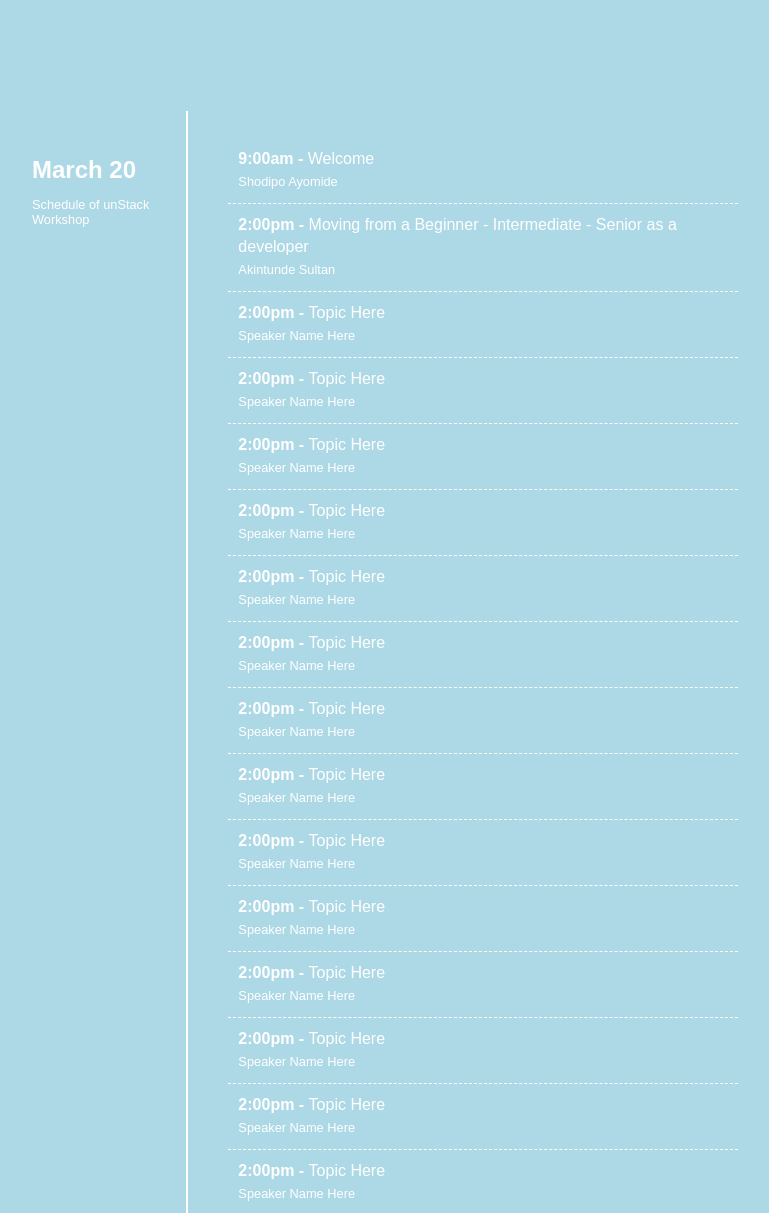
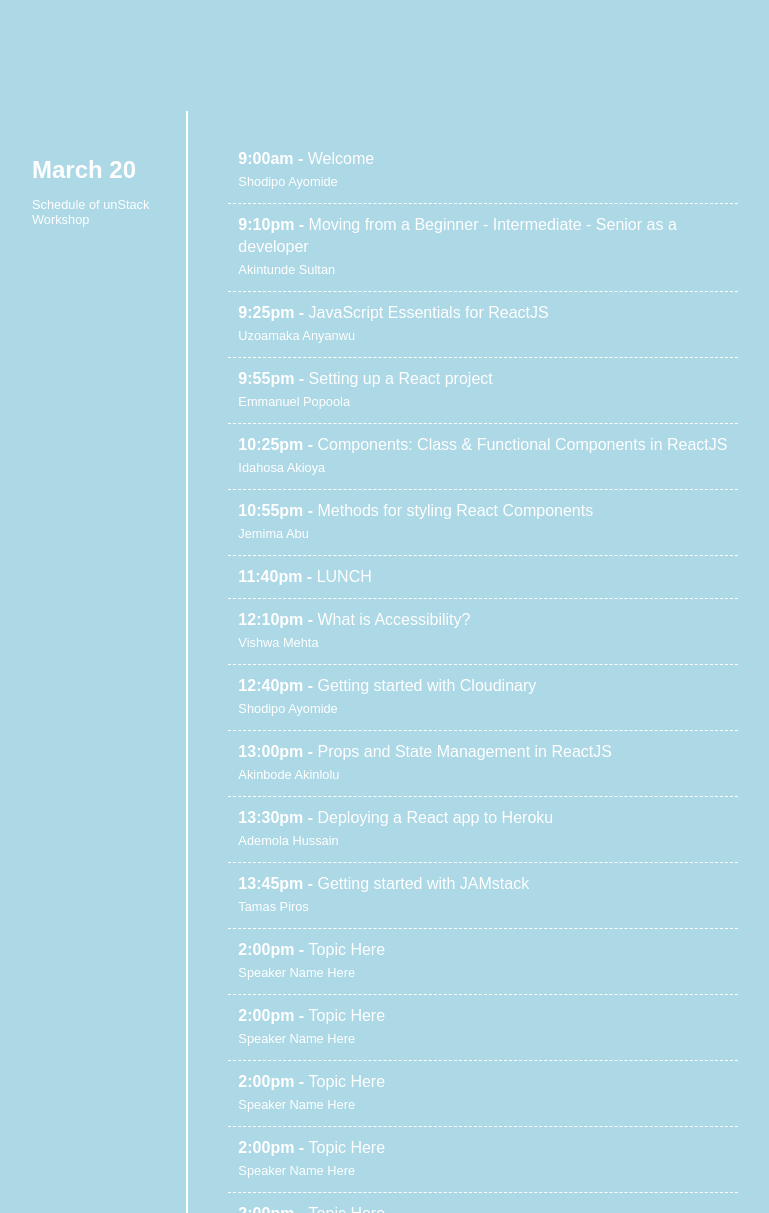
Before and after one commit to Developerayo/conference-schedule, a website: page index.html in a window 1280 px wide. Shown: the top 1213 px of the page, without its empty margins (174-943 px from the left). Drawn offline with Linux system fonts and the light colour scheme; a web font is replaced by a local one.

Commit message:
fill schedule 1

```diff
--- a/index.html
+++ b/index.html
@@ -26,7 +26,7 @@
 
            <li>
             <a href="#">
-              <span class="event-time">2:00pm - </span>
+              <span class="event-time">9:10pm - </span>
               <span class="event-name">Moving from a Beginner - Intermediate - Senior as a developer</span>
               <br />
               <span class="event-location">Akintunde Sultan</span>
@@ -35,77 +35,84 @@
 
            <li>
             <a href="#">
-              <span class="event-time">2:00pm - </span>
-              <span class="event-name">Topic Here</span>
+              <span class="event-time">9:25pm - </span>
+              <span class="event-name">JavaScript Essentials for ReactJS</span>
               <br />
-              <span class="event-location">Speaker Name Here</span>
+              <span class="event-location">Uzoamaka Anyanwu</span>
             </a>
           </li>
 
            <li>
             <a href="#">
-              <span class="event-time">2:00pm - </span>
-              <span class="event-name">Topic Here</span>
+              <span class="event-time">9:55pm - </span>
+              <span class="event-name">Setting up a React project</span>
               <br />
-              <span class="event-location">Speaker Name Here</span>
+              <span class="event-location">Emmanuel Popoola</span>
             </a>
           </li>
 
            <li>
             <a href="#">
-              <span class="event-time">2:00pm - </span>
-              <span class="event-name">Topic Here</span>
+              <span class="event-time">10:25pm - </span>
+              <span class="event-name">Components: Class & Functional Components in ReactJS</span>
               <br />
-              <span class="event-location">Speaker Name Here</span>
+              <span class="event-location">Idahosa Akioya</span>
             </a>
           </li>
 
           <li>
             <a href="#">
-              <span class="event-time">2:00pm - </span>
-              <span class="event-name">Topic Here</span>
+              <span class="event-time">10:55pm - </span>
+              <span class="event-name">Methods for styling React Components</span>
               <br />
-              <span class="event-location">Speaker Name Here</span>
+              <span class="event-location">Jemima Abu</span>
             </a>
           </li>
           <li>
             <a href="#">
-              <span class="event-time">2:00pm - </span>
-              <span class="event-name">Topic Here</span>
+              <span class="event-time">11:40pm - </span>
+              <span class="event-name">LUNCH</span>
               <br />
-              <span class="event-location">Speaker Name Here</span>
             </a>
           </li>
           <li>
             <a href="#">
-              <span class="event-time">2:00pm - </span>
-              <span class="event-name">Topic Here</span>
+              <span class="event-time">12:10pm - </span>
+              <span class="event-name">What is Accessibility?</span>
               <br />
-              <span class="event-location">Speaker Name Here</span>
+              <span class="event-location">Vishwa Mehta</span>
             </a>
           </li>
           <li>
             <a href="#">
-              <span class="event-time">2:00pm - </span>
-              <span class="event-name">Topic Here</span>
+              <span class="event-time">12:40pm - </span>
+              <span class="event-name">Getting started with Cloudinary</span>
               <br />
-              <span class="event-location">Speaker Name Here</span>
+              <span class="event-location">Shodipo Ayomide</span>
             </a>
           </li>
           <li>
             <a href="#">
-              <span class="event-time">2:00pm - </span>
-              <span class="event-name">Topic Here</span>
+              <span class="event-time">13:00pm - </span>
+              <span class="event-name">Props and State Management in ReactJS</span>
               <br />
-              <span class="event-location">Speaker Name Here</span>
+              <span class="event-location">Akinbode Akinlolu</span>
             </a>
           </li>
           <li>
             <a href="#">
-              <span class="event-time">2:00pm - </span>
-              <span class="event-name">Topic Here</span>
+              <span class="event-time">13:30pm - </span>
+              <span class="event-name">Deploying a React app to Heroku</span>
               <br />
-              <span class="event-location">Speaker Name Here</span>
+              <span class="event-location">Ademola Hussain</span>
+            </a>
+          </li>
+          <li>
+            <a href="#">
+              <span class="event-time">13:45pm - </span>
+              <span class="event-name">Getting started with JAMstack</span>
+              <br />
+              <span class="event-location">Tamas Piros</span>
             </a>
           </li>
           <li>
```
